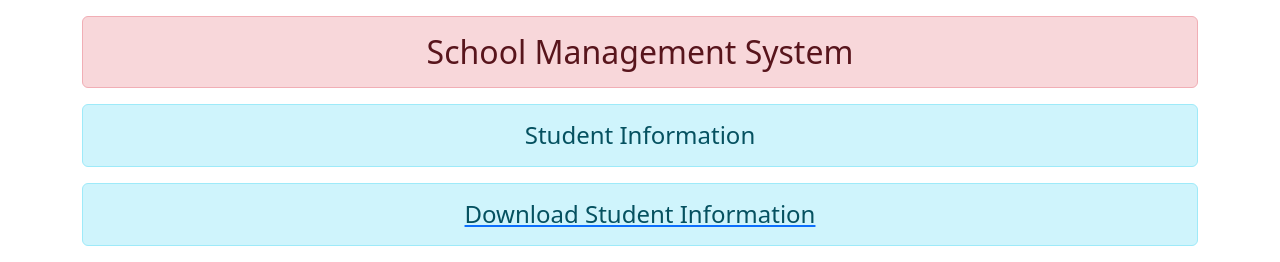
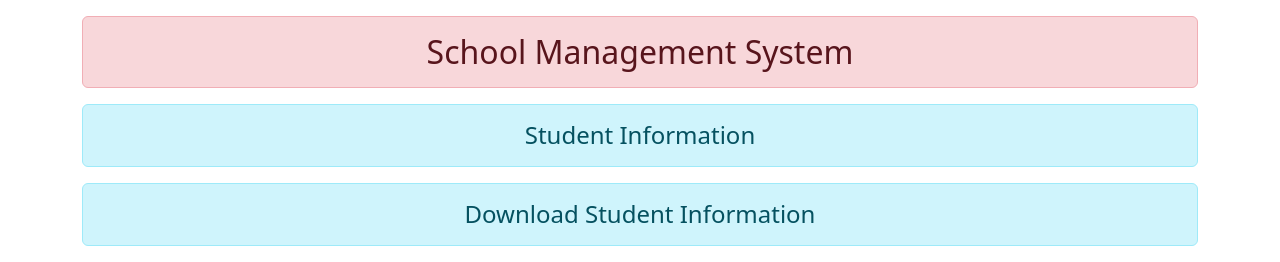
Before and after one commit to lagrandecode/studentinfo, a Django app: template school/templates/show.html in a window 1280 px wide. Shown: the top 262 px of the page. Run offline with Django 4.2, Linux system fonts and the light colour scheme; the template is opened without the code that fills it, so the values that code supplies are empty; some libraries are stand-ins or nearby versions.

Commit message:
"commit"

```diff
--- a/school/templates/home.html
+++ b/school/templates/home.html
@@ -11,7 +11,7 @@
 </head>
 <body>
   <div class="container mt-3">
-    <h2 class = "text-center alert alert-danger">School Management System</h2>
+    <a href="{% url 'home' %}" style="text-decoration: none;"><h2 class = "text-center alert alert-danger">School Management System</h2></a>
     {% block content %}
 
 
--- a/school/templates/show.html
+++ b/school/templates/show.html
@@ -4,9 +4,9 @@
 
 <div class = col>
     <h4 class = "text-center alert alert-info">Student Information</h4>
-    <a href="https://kf.kobotoolbox.org/api/v2/assets/aKH8BtV5L6AqYcJ4SJFdYP/export-settings/esEWyF2bToBreNrRYQQPgxJ/data.xlsx"><h4 class = "text-center alert alert-info">Download Student Information</h4></a>
-
-
+    <a href="https://kf.kobotoolbox.org/api/v2/assets/aKH8BtV5L6AqYcJ4SJFdYP/export-settings/esEWyF2bToBreNrRYQQPgxJ/data.xlsx" style="text-decoration: none;">
+        <h4 class="text-center alert alert-info">Download Student Information</h4>
+    </a>
 
     <table class="table">
         <thead>
```
Also changed, not shown: school/info/views.py (+2 -10 lines).
